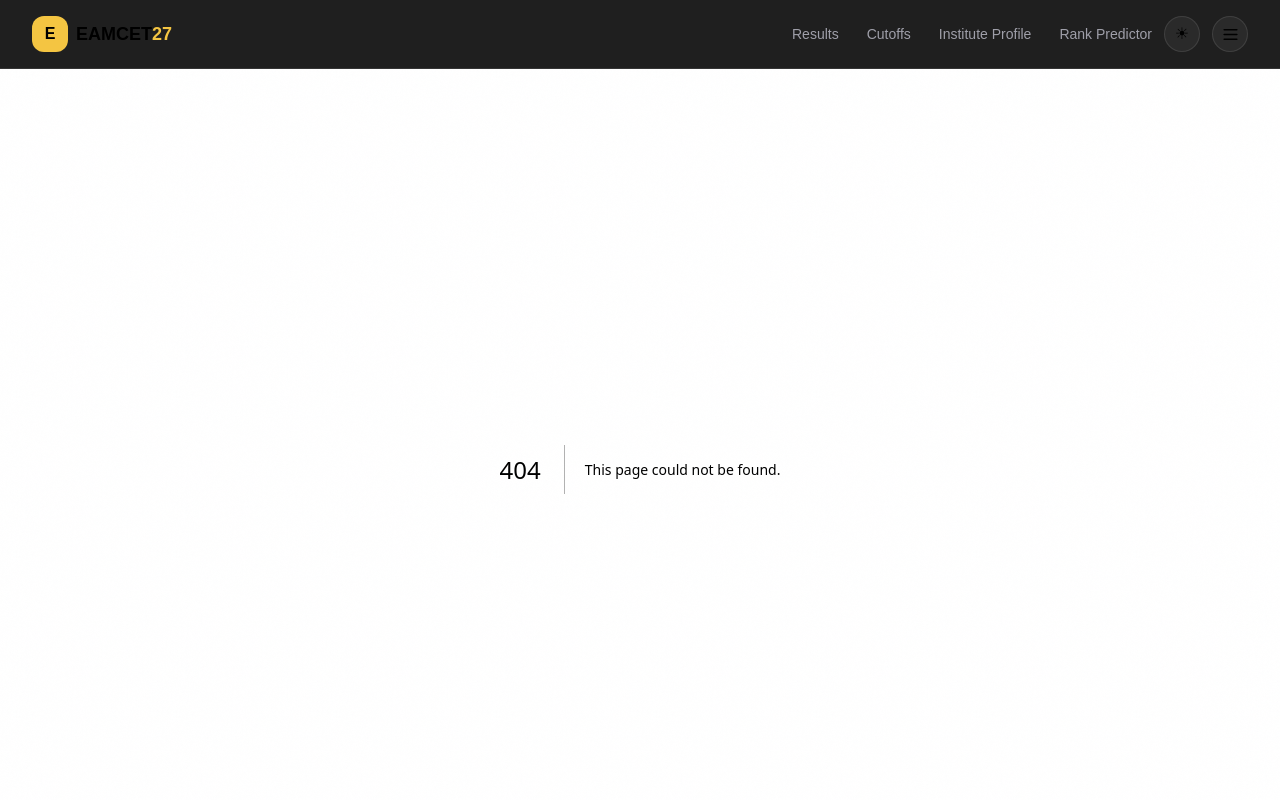
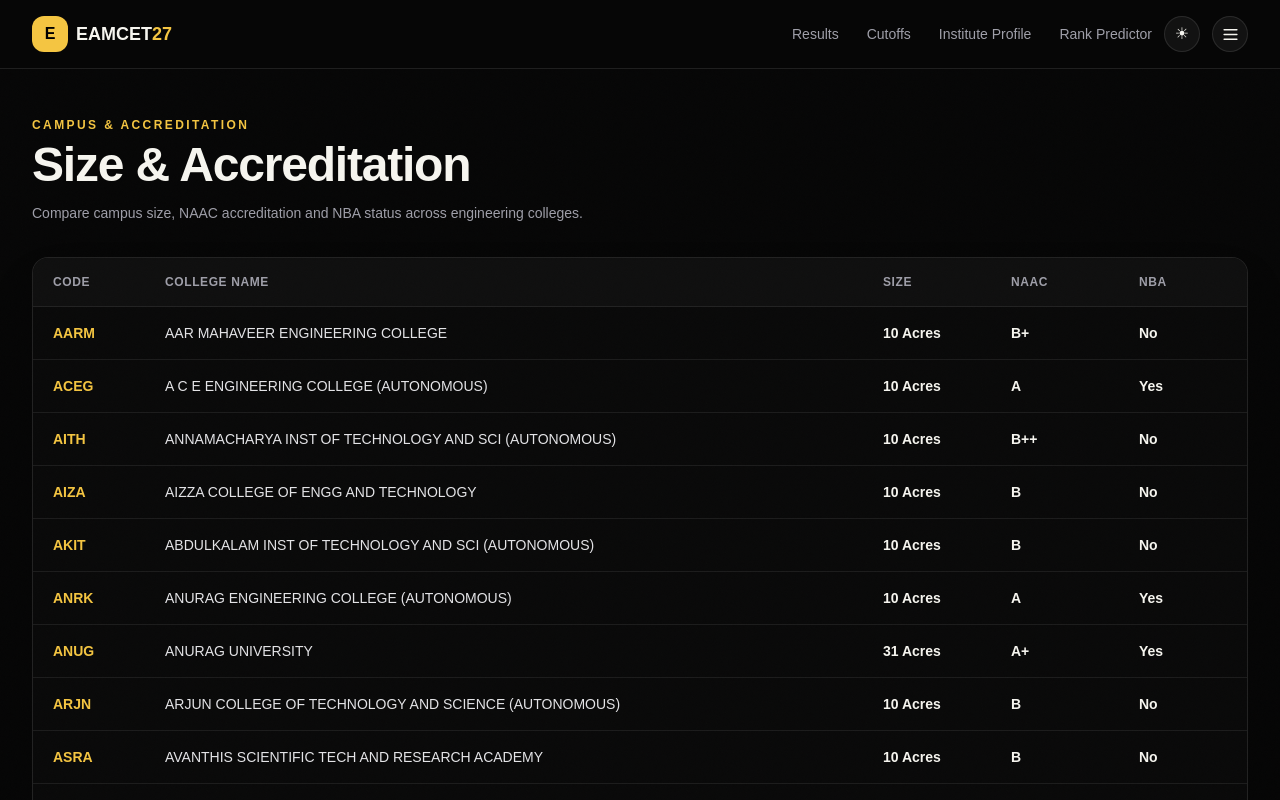
Before and after one commit to AnjaniBeesu/Eamcet-2027, a Next.js app: page /size-accreditation in a window 1280 px wide. Before the commit this address had no page. Shown: the top 800 px of the page. Built offline with nearby package versions, Linux system fonts and the light colour scheme.

Commit message:
Add Size and Accreditation page

```diff
--- /dev/null
+++ b/app/size-accreditation/page.tsx
@@ -0,0 +1,48 @@
+import { sizeAccreditation } from "@/data/sizeAccreditation";
+
+export default function SizeAccreditationPage() {
+  return (
+    <main className="min-h-screen px-5 py-12 lg:px-8">
+      <div className="mx-auto max-w-7xl">
+        <div className="mb-8">
+          <p className="text-xs font-black uppercase tracking-[.2em] text-[#f4c542]">Campus & Accreditation</p>
+          <h1 className="mt-2 text-4xl font-black tracking-tight sm:text-5xl">Size &amp; Accreditation</h1>
+          <p className="mt-3 max-w-3xl text-sm leading-6 text-zinc-400">
+            Compare campus size, NAAC accreditation and NBA status across engineering colleges.
+          </p>
+        </div>
+
+        <div className="overflow-hidden rounded-2xl border border-white/10 bg-[#0a0a0a] shadow-2xl">
+          <div className="overflow-x-auto">
+            <table className="w-full min-w-[760px] text-left text-sm">
+              <thead className="bg-[#101010] text-xs uppercase tracking-wider text-zinc-400">
+                <tr>
+                  <th className="w-28 px-5 py-4 font-black">Code</th>
+                  <th className="px-5 py-4 font-black">College Name</th>
+                  <th className="w-32 px-5 py-4 font-black">Size</th>
+                  <th className="w-32 px-5 py-4 font-black">NAAC</th>
+                  <th className="w-32 px-5 py-4 font-black">NBA</th>
+                </tr>
+              </thead>
+              <tbody>
+                {sizeAccreditation.map((college) => (
+                  <tr key={college.code} className="border-t border-white/8 transition-colors hover:bg-white/[.03]">
+                    <td className="px-5 py-4 font-black text-[#f4c542]">{college.code}</td>
+                    <td className="px-5 py-4 font-medium text-zinc-200">{college.name}</td>
+                    <td className="px-5 py-4 font-bold tabular-nums">{college.size}</td>
+                    <td className="px-5 py-4 font-bold">{college.naac}</td>
+                    <td className="px-5 py-4 font-bold">{college.nba}</td>
+                  </tr>
+                ))}
+              </tbody>
+            </table>
+          </div>
+        </div>
+
+        <p className="mt-5 rounded-2xl border border-white/8 bg-white/[.03] p-4 text-xs leading-5 text-zinc-500">
+          Accreditation and campus-size details are presented from the supplied college dataset. Check the latest official accreditation records before making a final college decision.
+        </p>
+      </div>
+    </main>
+  );
+}
```
